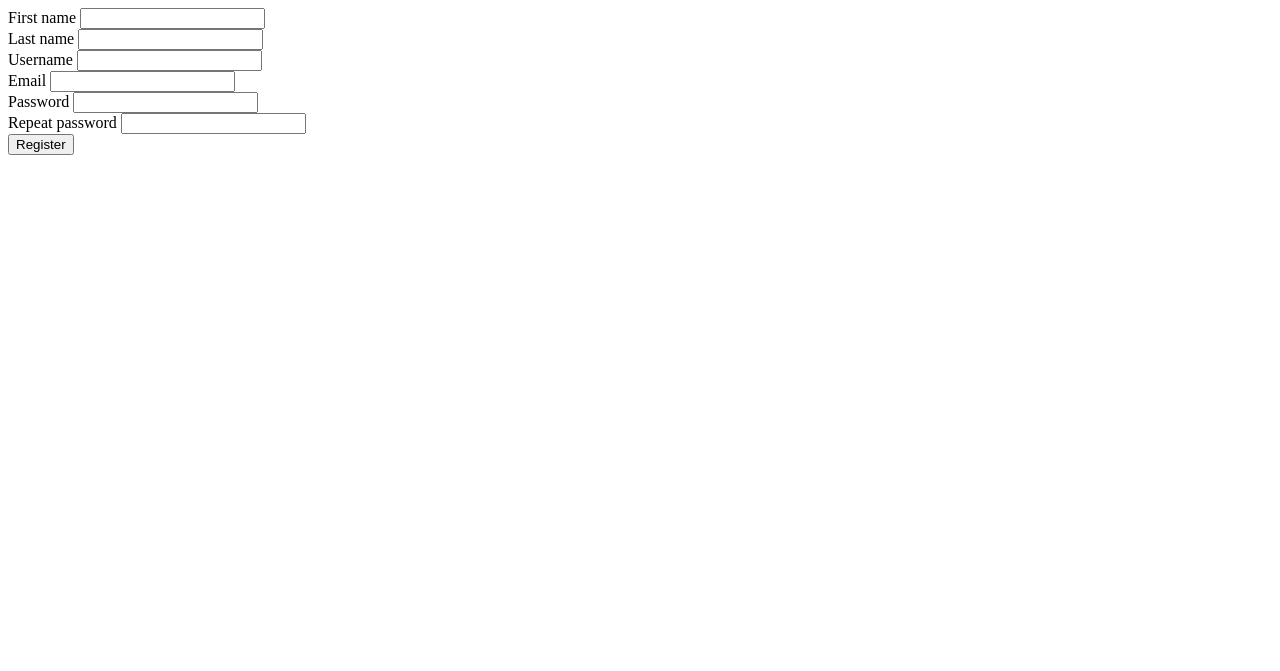
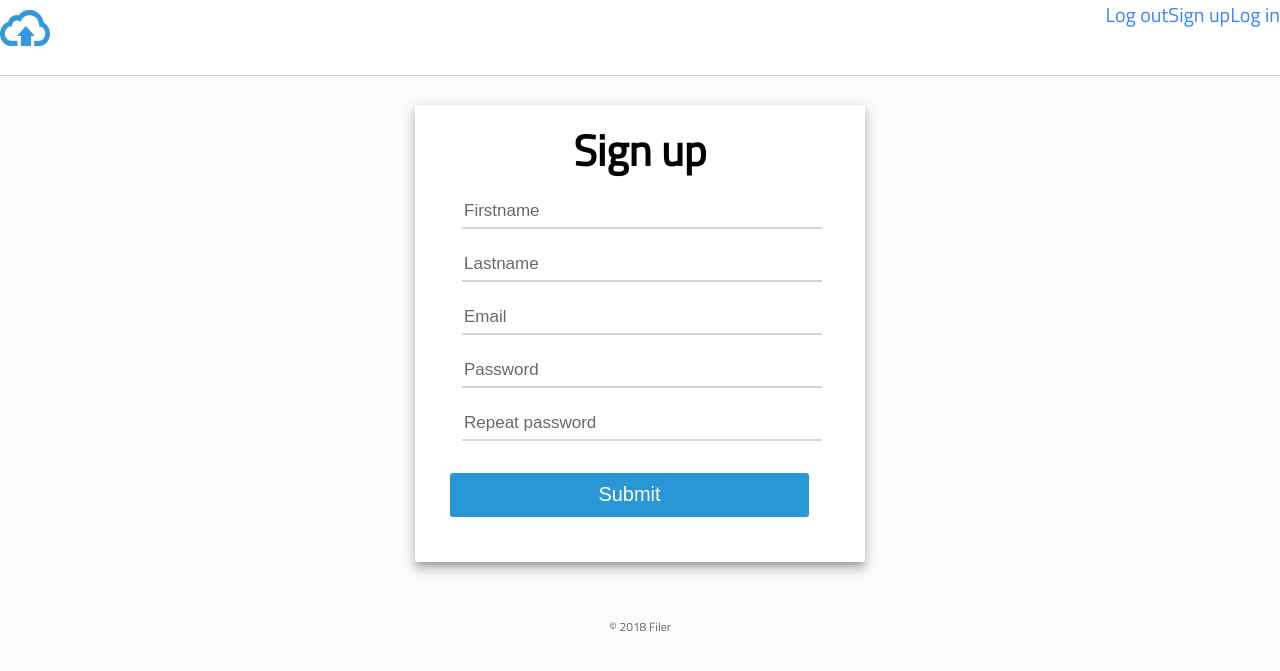
Before and after one commit to askemeline/filerfinal, a PHP site: template views/register.html.twig in a window 1280 px wide. Shown: the top 671 px of the page. Run offline with PHP 8.4, Linux system fonts and the light colour scheme; the template is opened without the code that fills it, so the values that code supplies are empty; some libraries are stand-ins or nearby versions.

Commit message:
add css login and register

```diff
--- a/Controller/MainController.php
+++ b/Controller/MainController.php
@@ -13,10 +13,9 @@ class MainController extends BaseController
     public function registerAction()
     {
 
-        if(isset($_POST['firstname']) && isset($_POST['lastname']) && isset($_POST['username']) && isset($_POST['email']) && isset($_POST['password'])){
+        if(isset($_POST['firstname']) && isset($_POST['lastname']) && isset($_POST['email']) && isset($_POST['password'])){
             $firstname = $_POST['firstname'];
             $lastname = $_POST['lastname'];
-            $username = $_POST['username'];
             $email = $_POST['email'];
             $password = password_hash($_POST['password'], PASSWORD_DEFAULT);
             $manager = new UserManager();
--- a/assets/style.css
+++ b/assets/style.css
@@ -1,4 +1,188 @@
-small
-{
-    color: purple;
+@charset "UTF-8";
+@import url(https://fonts.googleapis.com/css?family=Titillium+Web);
+
+html, body, applet, object, iframe,
+h1, h2, h3, h4, h5, h6, p, blockquote, pre,
+a, abbr, acronym, address, big, cite, code,
+del, dfn, em, ins, kbd, q, s, samp,
+small, strike, strong, sub, sup, tt, var,
+b, u, i, center,
+dl, dt, dd, ol, ul, li,
+fieldset, form, label, legend,
+table, caption, tbody, tfoot, thead, tr, th, td,
+article, aside, canvas, details, embed,
+figure, figcaption, footer, header, hgroup,
+menu, nav, output, ruby, section, summary,
+time, mark, audio, video {
+    margin: 0;
+    padding: 0;
+    border: 0;
+    font-size: 100%;
+    line-height: 1.5;
+    font-family: 'Titillium Web', sans-serif;
+    vertical-align: baseline;
 }
+
+html {
+    background-color: #fbfbfb;
+}
+
+.nav-bar {
+    background: #fff;
+    border-bottom: 1px solid #CCC;
+    line-height: 66px;
+    height: 75px;
+    /*padding: 0 50px;*/
+    position: relative;
+    width: 100%;
+}
+
+p {
+    color: #444444;
+    text-align: center;
+    /*margin-left: -190px;*/
+    /* margin-top: 10px; */
+    /*margin-bottom: 15px;*/
+    font-size: 16px;
+}
+
+.form-group {
+    color: #666;
+    font-size: 14px;
+    font-weight: 700;
+    line-height: 28px;
+    /*text-align: center;*/
+    margin: 5px;
+}
+
+button.btn.btn-primary {
+    background: #2997D5;
+    color: white;
+    cursor: pointer;
+    border: none;
+    /*width: 100%;*/
+    border-radius: 2px;
+    /*margin: 10px 0 12px 0;*/
+    height: 44px;
+    font-size: 16px;
+    text-align: center;
+    width: 359px;
+    margin-top: 20px;
+    margin-bottom: 10px;
+    font-size: 20px;
+    border-radius: 3px;
+}
+
+.tab-panels {
+    /*padding-top: 85px;*/
+
+}
+
+.signup-terms-container {
+    text-align: center;
+    color: #494949;
+    /*margin-bottom: 50px;*/
+    font-size: 10px;
+}
+
+.footer {
+    color: #666;
+    position: relative;
+    right: 0;
+    bottom: 0;
+    left: 0;
+    padding: 1rem;
+    /*background-color: #efefef;*/
+    text-align: center;
+
+    font-size: 12px;
+    /*width: 100%;*/
+}
+
+a {
+    text-decoration: none;
+    margin: 10px;
+}
+
+img#logo {
+    width: 50px;
+    height: 36px;
+    margin-top: 10PX;
+}
+
+.right, .register, .login {
+    text-align: right;
+}
+
+h1 {
+    text-align: center;
+    font-size: 43px;
+    margin-top: -22px;
+
+}
+
+button.btn.btn-primary:hover {
+    background-color: #318bd5;
+}
+
+.right {
+    float: right;
+    font-size: 20px;
+
+}
+
+form {
+    background: #ffffff;
+    box-sizing: border-box;
+    padding: 35px;
+    width: 450px;
+    margin: 40px auto;
+    border-radius: 4px;
+    margin-top: 29px;
+    /*margin-bottom:0px;*/
+    border-radius: 3px;
+    -moz-box-shadow: 0 8px 10px 1px rgba(0, 0, 0, 0.14), 0 3px 14px 2px rgba(0, 0, 0, 0.12), 0 5px 5px -3px rgba(0, 0, 0, 0.2);
+    box-shadow: 0 8px 10px 1px rgba(0, 0, 0, 0.14), 0 3px 14px 2px rgba(0, 0, 0, 0.12), 0 5px 5px -3px rgba(0, 0, 0, 0.2);
+
+}
+
+input {
+    color: #373737;
+    /*text-align: center;*/
+    border: 0;
+    margin-right: 5px;
+    background: transparent;
+    border-bottom: 2px solid #d6d6d6;
+    width: 356px;
+    /*padding: 8px;*/
+    font-size: 17px;
+    height: 30px;
+    margin: 7px;
+}
+
+::placeholder {
+    color: #686868;
+    opacity: 1; /* Firefox */
+}
+
+:-ms-input-placeholder { /* Internet Explorer 10-11 */
+    color: #686868;
+}
+
+::-ms-input-placeholder { /* Microsoft Edge */
+    color: #686868;
+}
+
+input:active, input:focus {
+    outline: 0;
+    border-bottom-color: #26a8ee;
+}
+
+a {
+    margin: 0;
+
+    color: #3884FF;
+}
+a:hover{
+    text-decoration: underline;
+}
--- a/views/layout.html.twig
+++ b/views/layout.html.twig
@@ -2,10 +2,49 @@
 <html lang="en">
   <head>
     <meta charset="UTF-8">
-    <title>{% block page_title %}{% endblock %}</title>
+    <title>{% block page_title %}Filer{% endblock %}</title>
     <link rel="stylesheet" href="assets/style.css">
+    <link rel="stylesheet" type="text/css" href="//cdnjs.cloudflare.com/ajax/libs/cookieconsent2/3.0.3/cookieconsent.min.css" />
+    <script src="//cdnjs.cloudflare.com/ajax/libs/cookieconsent2/3.0.3/cookieconsent.min.js"></script>
+    <script>
+        window.addEventListener("load", function(){
+            window.cookieconsent.initialise({
+                "palette": {
+                    "popup": {
+                        "background": "#494949",
+                    },
+                    "button": {
+                        "background": "transparent",
+                        "text": "#4b81e8",
+                        "border": "#4b81e8"
+                    }
+                },
+                "content": {
+                    "message": "Cookies help us deliver our services. By using this website, you agree to our use of cookies. ",
+                    "dismiss": "Accept"
+                }
+            })});
+    </script>
+
   </head>
   <body>
-    {% block content %}{% endblock %}
+  {% block nav %}
+    <div class="nav-bar">
+      <a href="?action=home"><img id="logo" src="assets/image/filer.jpg" alt=""></a>
+      <a class="right login" href="?action=login">Log in</a>
+      <a class="right register"href="?action=register">Sign up</a>
+      <a class="right register"href="?action=logout">Log out</a>
+    </div>
+  {% endblock %}
+
+  {% block content %}
+    {% endblock %}
+
+    <div class="footer">
+        {% block footer %}
+
+          &copy; 2018 Filer
+        {% endblock %}
+    </div>
   </body>
 </html>
--- a/views/register.html.twig
+++ b/views/register.html.twig
@@ -3,32 +3,25 @@
 {% block page_title %}Register{% endblock %}
 
 {% block content %}
+
    <form action="?action=register" method="POST">
+       <h1>Sign up</h1>
         <div class="form-group">
-            <label for="firstname">First name</label>
-            <input type="text" name="firstname" id="firstname" class="form-control" value="">
+            <input placeholder="Firstname" type="text" name="firstname" id="firstname" class="form-control" value="">
         </div>
         <div class="form-group">
-            <label for="lastname">Last name</label>
-            <input type="text" name="lastname" id="lastname" class="form-control" value="">
+            <input placeholder="Lastname" type="text" name="lastname" id="lastname" class="form-control" value="">
         </div>
         <div class="form-group">
-            <label for="username">Username</label>
-            <input type="text" name="username" id="username" class="form-control" value="">
+            <input placeholder="Email" type="email" name="email" id="email" class="form-control" value="">
         </div>
         <div class="form-group">
-            <label for="email">Email</label>
-            <input type="email" name="email" id="email" class="form-control" value="">
+            <input placeholder="Password" type="password" name="password" id="password" class="form-control">
         </div>
         <div class="form-group">
-            <label for="password">Password</label>
-            <input type="password" name="password" id="password" class="form-control">
+            <input placeholder="Repeat password" type="password" name="password_repeat" id="password_repeat" class="form-control">
         </div>
-        <div class="form-group">
-            <label for="password_repeat">Repeat password</label>
-            <input type="password" name="password_repeat" id="password_repeat" class="form-control">
-        </div>
-        <button type="submit" class="btn btn-primary">Register</button>
+        <button type="submit" class="btn btn-primary">Submit</button>
     </form>
 </div>
 
```
Also changed, not shown: views/login.html.twig (+3 -4 lines), assets/image/filer.jpg (added), assets/image/work.jpg (added), assets/script.js (added).
